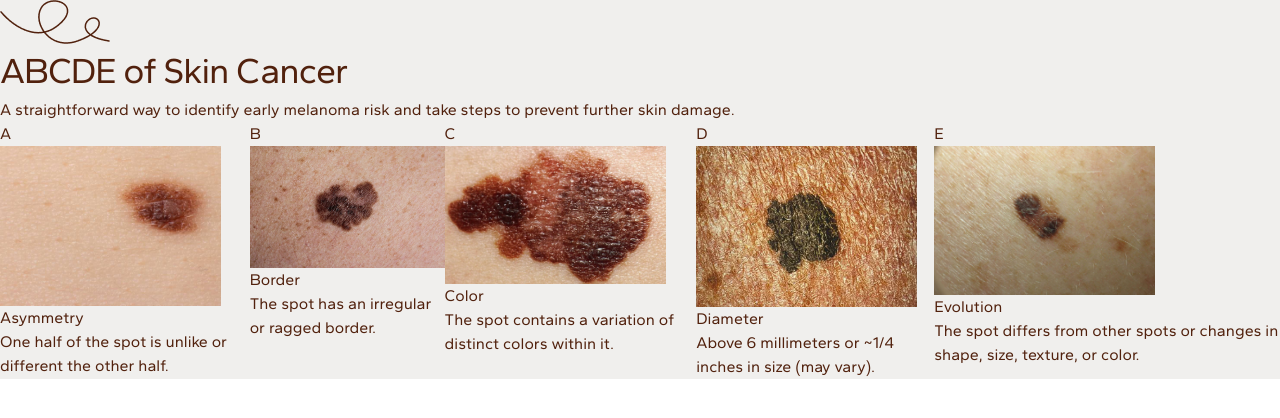
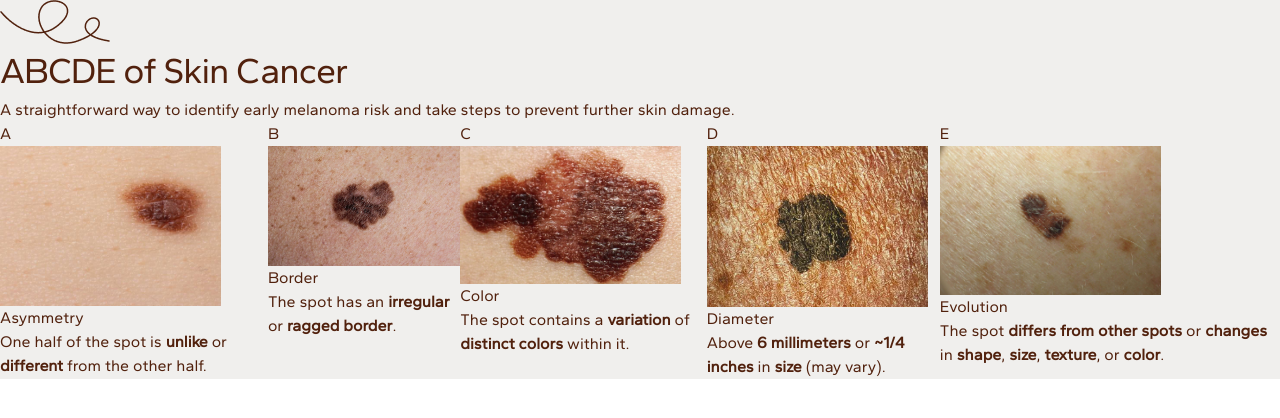
Before and after one commit to CareTech-at-UCI/melanoma-project, a React (Create React App) app in the folder frontend/: page /educational in a window 1280 px wide. Shown: the top 418 px of the page. Built offline with nearby package versions, Linux system fonts and the light colour scheme.

Commit message:
Add bold text

```diff
--- a/frontend/src/pages/Educational.jsx
+++ b/frontend/src/pages/Educational.jsx
@@ -10,11 +10,36 @@ export const Educational = () => {
             <h2 className="text-header-2">ABCDE of Skin Cancer</h2>
             <p>A straightforward way to identify early melanoma risk and take steps to prevent further skin damage.</p>
             <div className="flex">
-                <AbcdeCard letter="A" imageSrc="/educational/asymmetric.jpg" title="Asymmetry" description="One half of the spot is unlike or different the other half." />
-                <AbcdeCard letter="B" imageSrc="/educational/border.jpg" title="Border" description="The spot has an irregular or ragged border." />
-                <AbcdeCard letter="C" imageSrc="/educational/color.jpg" title="Color" description="The spot contains a variation of distinct colors within it." />
-                <AbcdeCard letter="D" imageSrc="/educational/diameter.png" title="Diameter" description="Above 6 millimeters or ~1/4 inches in size (may vary)." />
-                <AbcdeCard letter="E" imageSrc="/educational/evolution.jpg" title="Evolution" description="The spot differs from other spots or changes in shape, size, texture, or color." />
+                <AbcdeCard
+                  letter="A"
+                  imageSrc="/educational/asymmetric.jpg"
+                  title="Asymmetry"
+                  description={<span>One half of the spot is <b>unlike</b> or <b>different</b> from the other half.</span>}
+                />
+                <AbcdeCard
+                  letter="B"
+                  imageSrc="/educational/border.jpg"
+                  title="Border"
+                  description={<span>The spot has an <b>irregular</b> or <b>ragged border</b>.</span>}
+                />
+                <AbcdeCard
+                  letter="C"
+                  imageSrc="/educational/color.jpg"
+                  title="Color"
+                  description={<span>The spot contains a <b>variation</b> of <b>distinct colors</b> within it.</span>}
+                />
+                <AbcdeCard
+                  letter="D"
+                  imageSrc="/educational/diameter.png"
+                  title="Diameter"
+                  description={<span>Above <b>6 millimeters</b> or <b>~1/4 inches</b> in <b>size</b> (may vary).</span>}
+                />
+                <AbcdeCard
+                  letter="E"
+                  imageSrc="/educational/evolution.jpg"
+                  title="Evolution"
+                  description={<span>The spot <b>differs from other spots</b> or <b>changes</b> in <b>shape</b>, <b>size</b>, <b>texture</b>, or <b>color</b>.</span>}
+                />
             </div>
         </div>
     </div>
```
